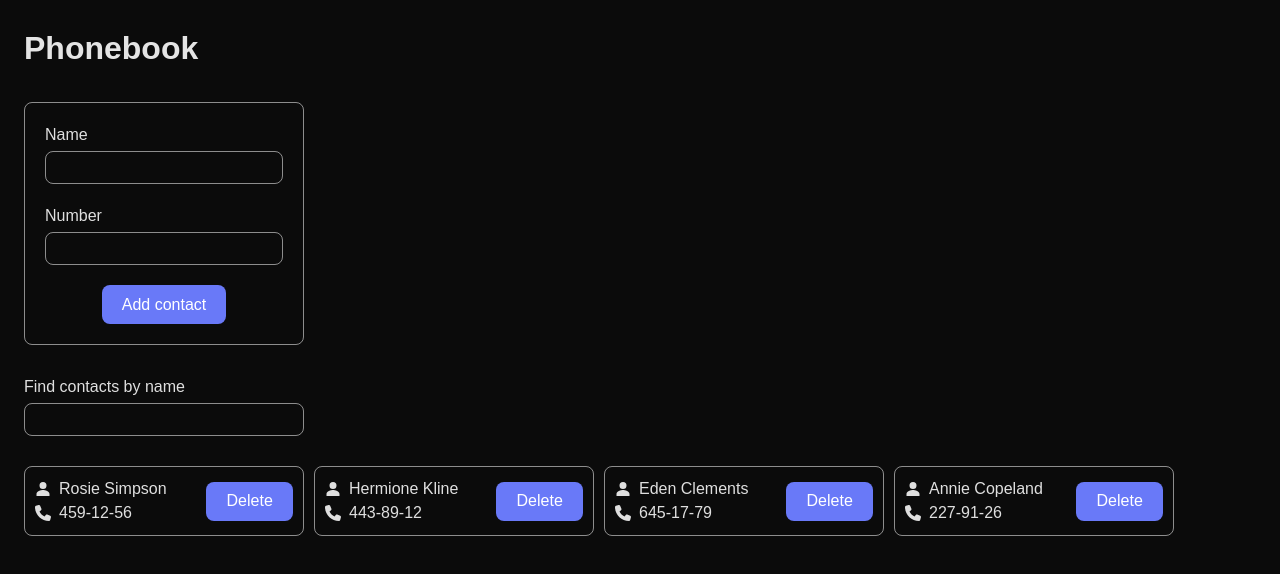
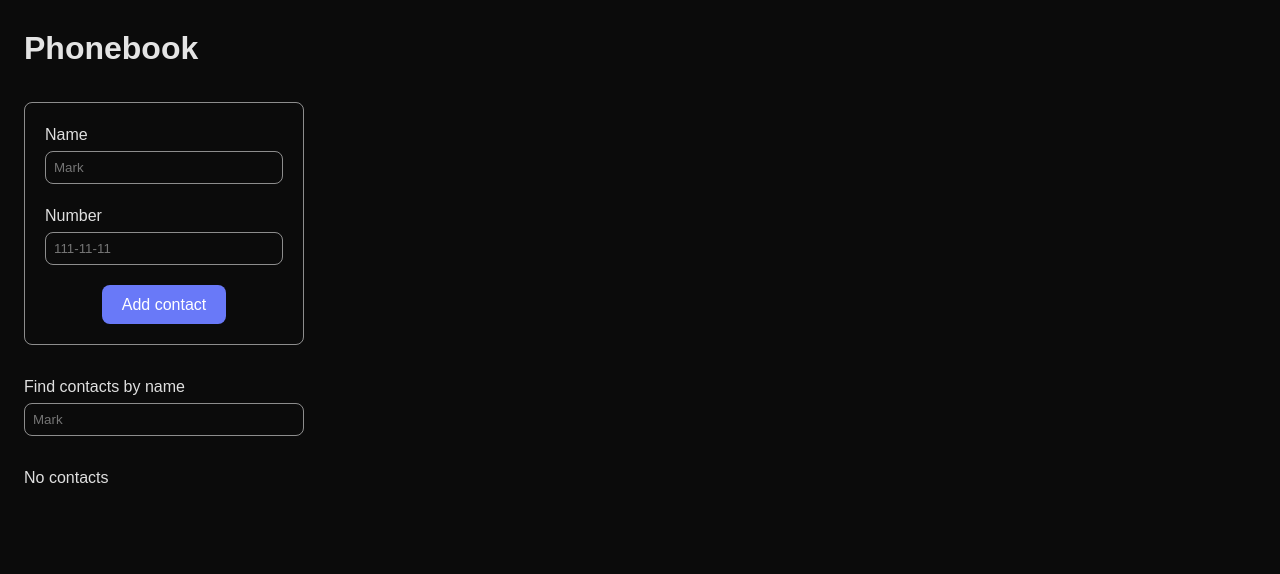
Before and after one commit to sofi-dobriak/goit-react-hw-03, a React (Vite) app: page / in a window 1280 px wide. Shown: the top 574 px of the page. Built offline with nearby package versions, Linux system fonts and the light colour scheme.

Commit message:
re-write homework for practice

```diff
--- a/src/App.jsx
+++ b/src/App.jsx
@@ -2,25 +2,23 @@ import Title from './components/Title/Title';
 import ContactForm from './components/ContactForm/ContactForm';
 import SearchBox from './components/SearchBox/SearchBox';
 import ContactList from './components/ContactList/ContactList';
-import data from './assets/data/contact-data.json';
 import { useEffect, useState } from 'react';
 
 function App() {
     const [contacts, setContacts] = useState(
-        () => JSON.parse(localStorage.getItem('contacts-key')) ?? data
+        () => JSON.parse(localStorage.getItem('contacts-key')) ?? []
     );
+    const [filter, setFilter] = useState('');
 
-    const [filter, setFilter] = useState('');
+    const addContacts = newContact => {
+        setContacts(prevContacts => {
+            return [...prevContacts, newContact];
+        });
+    };
 
     useEffect(() => {
         localStorage.setItem('contacts-key', JSON.stringify(contacts));
     }, [contacts]);
-
-    const addContact = newContact => {
-        setContacts(prevContacts => {
-            return [...prevContacts, newContact];
-        });
-    };
 
     const deleteContacts = contactID => {
         setContacts(prevContacts => {
@@ -32,12 +30,16 @@ function App() {
         contact.name.toLowerCase().includes(filter.toLowerCase())
     );
 
+    const hasContacts = visibleContacts.length > 0;
+
     return (
         <>
             <Title />
-            <ContactForm onAddContact={addContact} />
+            <ContactForm onAddContacts={addContacts} />
             <SearchBox value={filter} onFilter={setFilter} />
-            <ContactList contacts={visibleContacts} onDelete={deleteContacts} />
+
+            {hasContacts && <ContactList contacts={visibleContacts} onDelete={deleteContacts} />}
+            {!hasContacts && <p>No contacts</p>}
         </>
     );
 }
--- a/src/components/ContactForm/ContactForm.jsx
+++ b/src/components/ContactForm/ContactForm.jsx
@@ -12,14 +12,14 @@ const FeedbackSchema = Yup.object().shape({
         .required('Required'),
 });
 
-const initialValues = {
+const initializedValue = {
     contactName: '',
     contactPhone: '',
 };
 
-const ContactForm = ({ onAddContact }) => {
+const ContactForm = ({ onAddContacts }) => {
     const handleSubmit = (values, actions) => {
-        onAddContact({
+        onAddContacts({
             id: nanoid(),
             name: values.contactName,
             number: values.contactPhone,
@@ -30,7 +30,7 @@ const ContactForm = ({ onAddContact }) => {
 
     return (
         <Formik
-            initialValues={initialValues}
+            initialValues={initializedValue}
             onSubmit={handleSubmit}
             validationSchema={FeedbackSchema}
         >
@@ -39,7 +39,7 @@ const ContactForm = ({ onAddContact }) => {
                     <label className={s.label} htmlFor='contactName'>
                         Name
                     </label>
-                    <Field className={s.input} type='text' name='contactName' />
+                    <Field className={s.input} type='text' name='contactName' placeholder='Mark' />
                     <ErrorMessage name='contactName' component='span' className={s.error} />
                 </div>
 
@@ -47,7 +47,12 @@ const ContactForm = ({ onAddContact }) => {
                     <label className={s.label} htmlFor='contactPhone'>
                         Number
                     </label>
-                    <Field className={s.input} type='tel' name='contactPhone' />
+                    <Field
+                        className={s.input}
+                        type='tel'
+                        name='contactPhone'
+                        placeholder='111-11-11'
+                    />
                     <ErrorMessage name='contactPhone' component='span' className={s.error} />
                 </div>
 
--- a/src/components/SearchBox/SearchBox.jsx
+++ b/src/components/SearchBox/SearchBox.jsx
@@ -2,16 +2,16 @@ import s from './SearchBox.module.css';
 import { useId } from 'react';
 
 const SearchBox = ({ value, onFilter }) => {
-    const findInputId = useId();
-
+    const filterInputID = useId();
     return (
         <section className={s.searchFormSection}>
-            <label htmlFor={findInputId} className={s.label}>
+            <label className={s.label} htmlFor={filterInputID}>
                 Find contacts by name
             </label>
             <input
                 className={s.input}
-                id={findInputId}
+                placeholder='Mark'
+                id={filterInputID}
                 value={value}
                 onChange={e => onFilter(e.target.value)}
             ></input>
```
